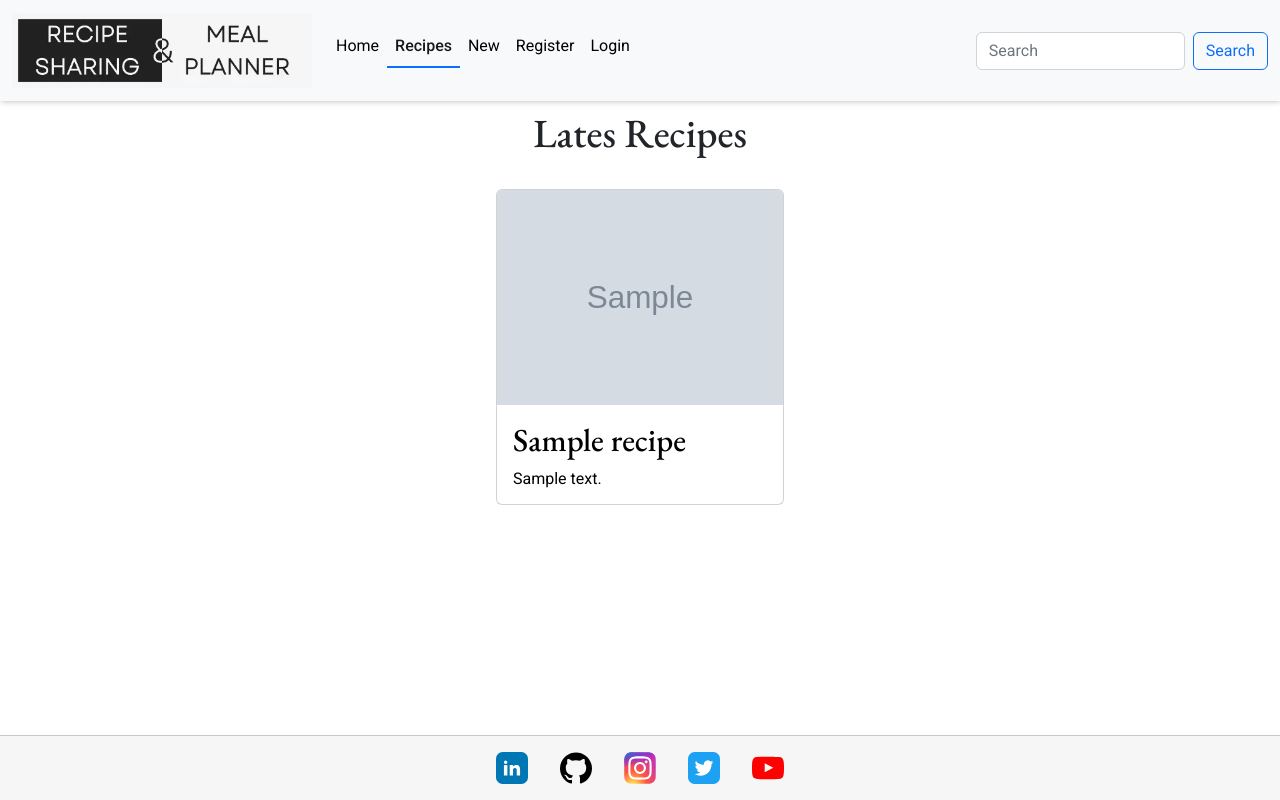
After one commit to Kathrin-ddggxh/django-recipe-sharing, a Django app: page /recipes/recipes/ in a window 1280 px wide. The commit adds this page. Run offline with Django 4.2, Linux system fonts and the light colour scheme; tables that the repository leaves empty hold one stand-in row (values such as "Sample post"); grey boxes marked "Sample" are stand-in pictures; some libraries are stand-ins or nearby versions.

Commit message:
create view and template for recipes

```diff
--- a/main/urls.py
+++ b/main/urls.py
@@ -22,4 +22,5 @@ urlpatterns = [
     path('accounts/', include('allauth.urls')),
     path('djrichtextfield/', include('djrichtextfield.urls')),
     path('', include('home.urls')),
+    path('recipes/', include('recipes.urls')),
 ]
--- a/recipes/admin.py
+++ b/recipes/admin.py
@@ -10,6 +10,6 @@ class RecipeAdmin(admin.ModelAdmin):
         'calories',
         'instructions',
         'ingredients',
-        'images'
+        'image'
     )
     list_filter = ('meal_type',)
--- a/recipes/models.py
+++ b/recipes/models.py
@@ -6,12 +6,7 @@ from django_resized import ResizedImageField
 
 
 # Choice Fields
-
-MEAL_TYPES = (
-    ("breakfast", "Breakfast"),
-    ("lunch", "Lunch"),
-    ("dinner", "Dinner")
-)
+MEAL_TYPES = (("breakfast", "Breakfast"), ("lunch", "Lunch"), ("dinner", "Dinner"))
 
 CUISINE_TYPES = (
     ("african", "African"),
@@ -27,27 +22,37 @@ CUISINE_TYPES = (
     ("oceanic", "Oceanic"),
 )
 
+
 class Recipe(models.Model):
     """
-    Model to create and manage recipes
+    A model to create and manage recipes
     """
-    user = models.ForeignKey(User, related_name='recipe_owner', on_delete=models.CASCADE)
+
+    user = models.ForeignKey(
+        User, related_name="recipe_owner", on_delete=models.CASCADE
+    )
     title = models.CharField(max_length=300, null=False, blank=False)
     description = models.CharField(max_length=500, null=False, blank=False)
     instructions = RichTextField(max_length=10000, null=False, blank=False)
     ingredients = RichTextField(max_length=10000, null=False, blank=False)
-    images = ResizedImageField(
-        size=[400, None], quality=75, upload_to='recipes/', force_format='WEBP',
-        blank=False, null=False
+    image = ResizedImageField(
+        size=[400, None],
+        quality=75,
+        upload_to="recipes/",
+        force_format="WEBP",
+        blank=False,
+        null=False,
     )
     image_alt = models.CharField(max_length=100, null=False, blank=False)
-    meal_type = models.CharField(max_length=50, choices=MEAL_TYPES, default='breakfast')
-    cuisine_types = models.CharField(max_length=50, choices=CUISINE_TYPES, default='african')
+    meal_type = models.CharField(max_length=50, choices=MEAL_TYPES, default="breakfast")
+    cuisine_types = models.CharField(
+        max_length=50, choices=CUISINE_TYPES, default="african"
+    )
     calories = models.IntegerField()
     posted_date = models.DateTimeField(auto_now=True)
 
     class Meta:
-        ordering = ['-posted_date']
+        ordering = ["-posted_date"]
 
     def __str__(self):
         return str(self.title)
--- /dev/null
+++ b/recipes/templates/recipes/recipes.html
@@ -0,0 +1,21 @@
+{% extends "base.html" %}
+
+{% block title %}Recipes{% endblock %}
+
+{% block content %}
+<h1 class="text-center p-2">Lates Recipes</h1>
+
+<div class="container d-flex flex-row flex-wrap justify-content-center">
+    {% for recipe in recipes %}
+    <a href="" class="recipes" aria-label="Click to view {{ recipe.title }}">
+        <div class="card m-3" style="width: 18rem;">
+            <img src="{{ recipe.image.url }}" class="card-img-top" alt="{{ recipe.image_alt }}">
+            <div class="card-body">
+              <h2 class="card-title">{{ recipe.title }}</h2>
+              <p class="card-text">{{ recipe.description | truncatechars:100 }}</p>
+            </div>
+        </div>
+    </a>
+    {% endfor %}
+</div>
+{% endblock %}
--- a/recipes/urls.py
+++ b/recipes/urls.py
@@ -1,7 +1,8 @@
 from django.urls import path
-from .views import AddRecipe
+from .views import AddRecipe, Recipes
 
 
 urlpatterns = [
     path('', AddRecipe.as_view(), name='add_recipe'),
+    path('recipes/', Recipes.as_view(), name='recipes'),
 ]
--- a/recipes/views.py
+++ b/recipes/views.py
@@ -1,17 +1,25 @@
-from django.forms.models import BaseModelForm
-from django.http import HttpResponse
-from django.views.generic import CreateView
+from django.views.generic import CreateView, ListView
+
+from django.contrib.auth.mixins import LoginRequiredMixin
 
 from .models import Recipe
 from .forms import RecipeForm
 
 
-class AddRecipe(CreateView):
-    """ Add recipe view """
-    template_name = 'recipes/add_recipe.html'
+class Recipes(ListView):
+    """ View all recipes """
+    template_name = 'recipes/recipes.html'
+    model = Recipe
+    context_object_name = 'recipes'
+
+
+class AddRecipe(LoginRequiredMixin, CreateView):
+    """Add recipe view"""
+
+    template_name = "recipes/add_recipe.html"
     model = Recipe
     form_class = RecipeForm
-    success_url = '/recipes/'
+    success_url = "/recipes/"
 
     def form_valid(self, form):
         form.instance.user = self.request.user
--- a/static/css/base.css
+++ b/static/css/base.css
@@ -72,6 +72,22 @@ img.logo {
     border-radius: 5px;
 }
 
+/* Recipes */
+
+.card {
+    height: 90%;
+    margin-top: 1rem;
+}
+
+.recipes {
+    text-decoration: none;
+    color: var(--black);
+}
+
+.recipes:hover {
+    cursor: pointer;
+}
+
 /* Footer */
 
 footer {
--- a/templates/includes/header.html
+++ b/templates/includes/header.html
@@ -16,7 +16,7 @@
 							<a class="nav-link {% if url_name == 'home' %}active{% endif %}" aria-current="page" href="{% url 'home' %}">Home</a>
 						</li>
 						<li class="nav-item">
-							<a class="nav-link" href="#">Recipes</a>
+							<a class="nav-link {% if url_name == 'recipes' %}active{% endif %}" href="{% url 'recipes' %}">Recipes</a>
 						</li>
 						<li class="nav-item">
 							<a class="nav-link {% if url_name == 'add_recipe' %}active{% endif %}" href="{% url 'add_recipe' %}">New</a>
```
Also changed, not shown: recipes/forms.py (+24 -13 lines), recipes/templates/recipes/add_recipe.html (+17 -0 lines), recipes/migrations/0002_rename_images_recipe_image.py (added).
